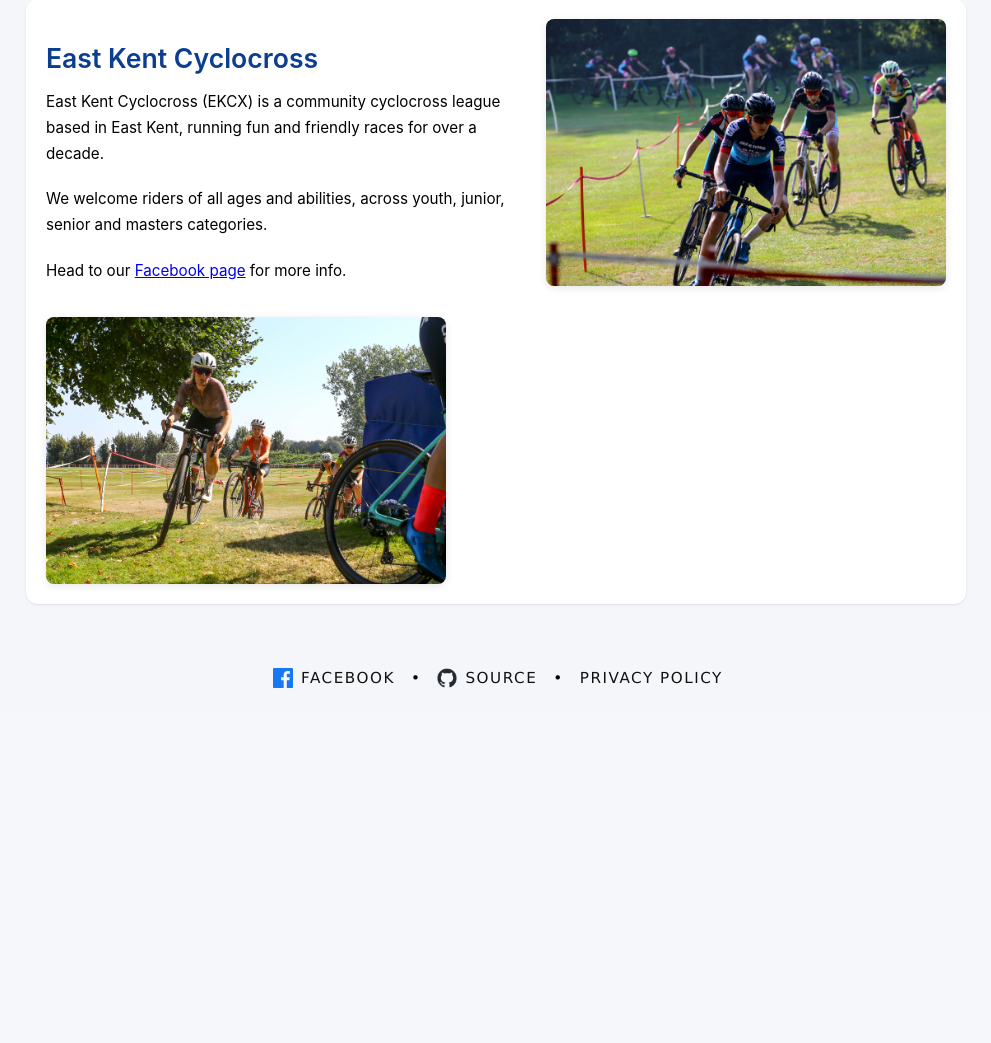
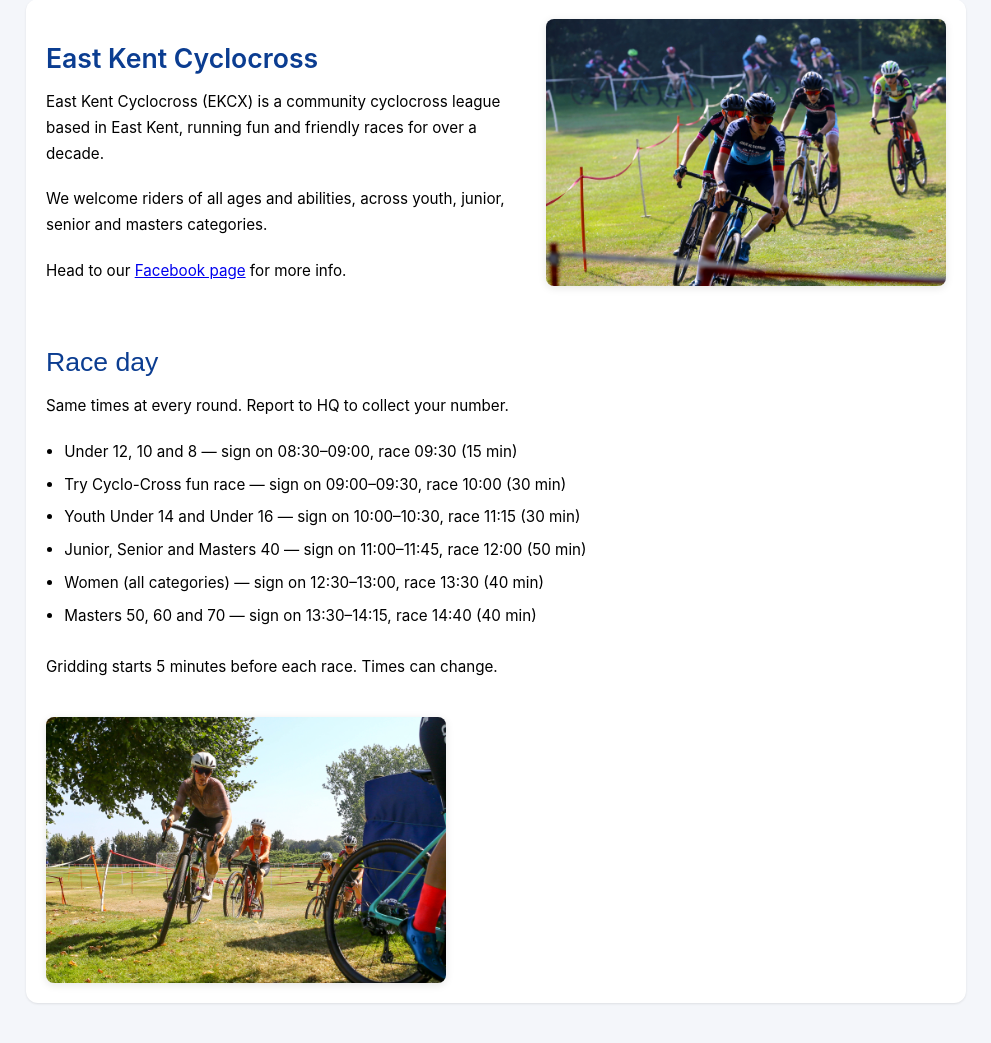
Before and after one commit to ThePianoDentist/ekcx-web, a FastAPI app: page / in a window 1280 px wide. Shown: the part 369-1412 px from the top of the page, without its empty margins (142-1133 px from the left). Before the commit the page ends 1057 px from the top, so only its background shows below. Run offline with FastAPI, Linux system fonts and the light colour scheme.

Commit message:
Show this season's sign-on and race times on the home and info pages.
Co-authored-by: Cursor <cursoragent@cursor.com>

```diff
--- a/templates/home.html
+++ b/templates/home.html
@@ -18,6 +18,7 @@
           <p>We welcome riders of all ages and abilities, across youth, junior, senior and masters categories.</p>
           <p>Head to our <a href="https://www.facebook.com/eastkentcyclocross" target="_blank" rel="noopener">Facebook page</a> for more info.</p>
         </div>
+        {% include "race_times.html" %}
         <img src="{{ url_for('static', path='/images/sandwich_homepage.jpg') }}" alt="Sandwich Cyclocross" style="position:absolute; top:20px; right:20px; width:auto; max-width:400px; max-height:280px; height:auto; border-radius:8px; box-shadow: 0 2px 8px rgba(0,0,0,0.1); z-index:1;">
         <img src="{{ url_for('static', path='/images/sandwich_homepage2.jpg') }}" alt="Sandwich Cyclocross" style="position:absolute; bottom:20px; left:20px; width:auto; max-width:400px; max-height:280px; height:auto; border-radius:8px; box-shadow: 0 2px 8px rgba(0,0,0,0.1); z-index:1;">
       </div>
--- a/templates/info.html
+++ b/templates/info.html
@@ -19,6 +19,7 @@
       </div>
 
       <div id="content" style="background-color:white; color:black; padding: 20px;">
+        {% include "race_times.html" %}
         {% if section == 'rules' %}
           <h1>Rules</h1>
           <h2>Points System</h2>
--- /dev/null
+++ b/templates/race_times.html
@@ -0,0 +1,11 @@
+<h2>Race day</h2>
+<p>Same times at every round. Report to HQ to collect your number.</p>
+<ul>
+  <li>Under 12, 10 and 8 — sign on 08:30–09:00, race 09:30 (15 min)</li>
+  <li>Try Cyclo-Cross fun race — sign on 09:00–09:30, race 10:00 (30 min)</li>
+  <li>Youth Under 14 and Under 16 — sign on 10:00–10:30, race 11:15 (30 min)</li>
+  <li>Junior, Senior and Masters 40 — sign on 11:00–11:45, race 12:00 (50 min)</li>
+  <li>Women (all categories) — sign on 12:30–13:00, race 13:30 (40 min)</li>
+  <li>Masters 50, 60 and 70 — sign on 13:30–14:15, race 14:40 (40 min)</li>
+</ul>
+<p style="margin-bottom: 24px;">Gridding starts 5 minutes before each race. Times can change.</p>
```
